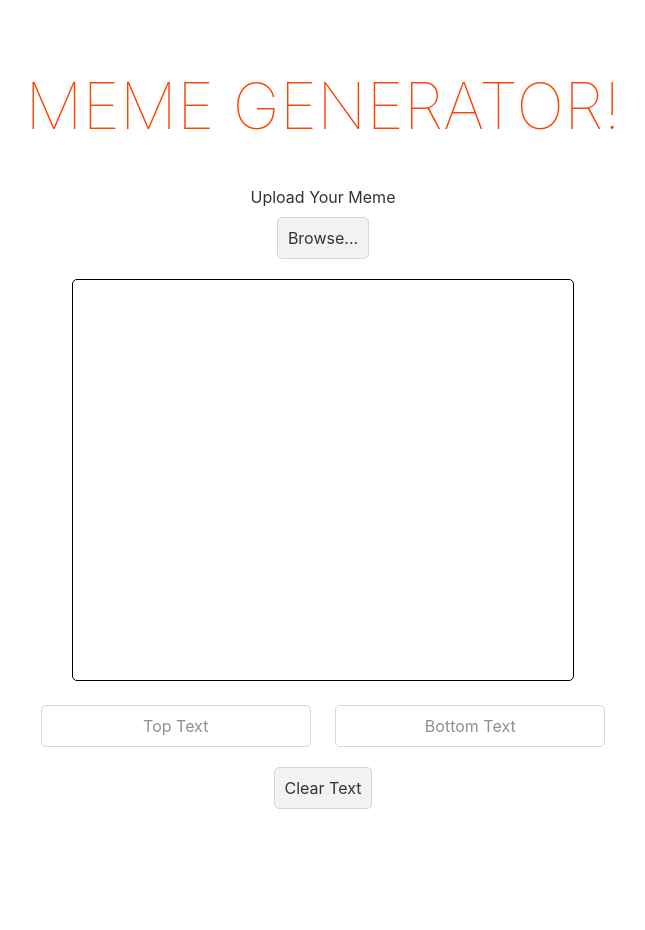
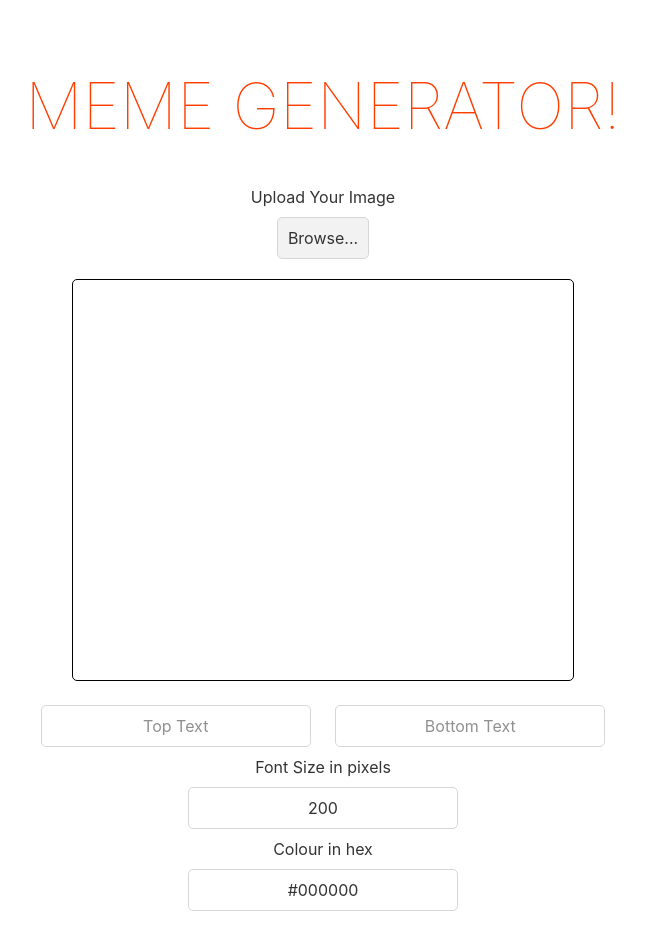
Before and after one commit to MikevPeeren/meme-generator, a Svelte app: page / in a window 1280 px wide. Shown: the top 930 px of the page, without its empty margins (317-962 px from the left). Before the commit the page ends 835 px from the top, so only its background shows below. Built offline with nearby package versions, Linux system fonts and the light colour scheme.

Commit message:
Added fontsize and colour functionality

```diff
--- a/src/MemeGenerator.svelte
+++ b/src/MemeGenerator.svelte
@@ -5,6 +5,9 @@
     let textTop = '';
     let textBottom = '';
     let warningText = '';
+
+    let fontSize = 200;
+    let textColour = '#000000';
 
     const reader = new FileReader();
 
@@ -43,7 +46,8 @@
 
         const memeCanvasContext = memeCanvas.getContext('2d');
 
-        memeCanvasContext.font = '200px Comic Sans';
+        memeCanvasContext.font = `${fontSize}px Comic Sans`;
+        memeCanvasContext.fillStyle = textColour;
         memeCanvasContext.textAlign = 'center';
 
         if (textTop === '' && textBottom === '') return;
@@ -82,7 +86,7 @@
 </style>
 
 <div>
-    <label for="meme">Upload Your Meme</label>
+    <label>Upload Your Image</label>
 
     <div>
         <input on:change={event => uploadImage(event)} type="file" id="selectedFile" style="display: none;" />
@@ -94,8 +98,16 @@
     <div class="errorMessage">{warningText}</div>
 
     <div>
-        <input placeholder="Top Text" bind:value={textTop} on:change={() => placeText('top')} />
-        <input placeholder="Bottom Text" bind:value={textBottom} on:change={() => placeText('bottom')} />
+        <input placeholder="Top Text" maxlength="20" bind:value={textTop} on:change={() => placeText('top')} />
+        <input placeholder="Bottom Text" maxlength="20" bind:value={textBottom} on:change={() => placeText('bottom')} />
+    </div>
+    <div>
+        <label for="font-size">Font Size in pixels</label>
+        <input id="font-size" maxlength="10" bind:value={fontSize} />
+    </div>
+    <div>
+        <label for="text-colour">Colour in hex</label>
+        <input id="text-colour" maxlength="10" bind:value={textColour} />
     </div>
     <input type="button" value="Clear Text" on:click={() => drawCanvas(image, file)} />
 </div>
```
Also changed, not shown: 1 other file (tests, documents, lock files or other folders).
